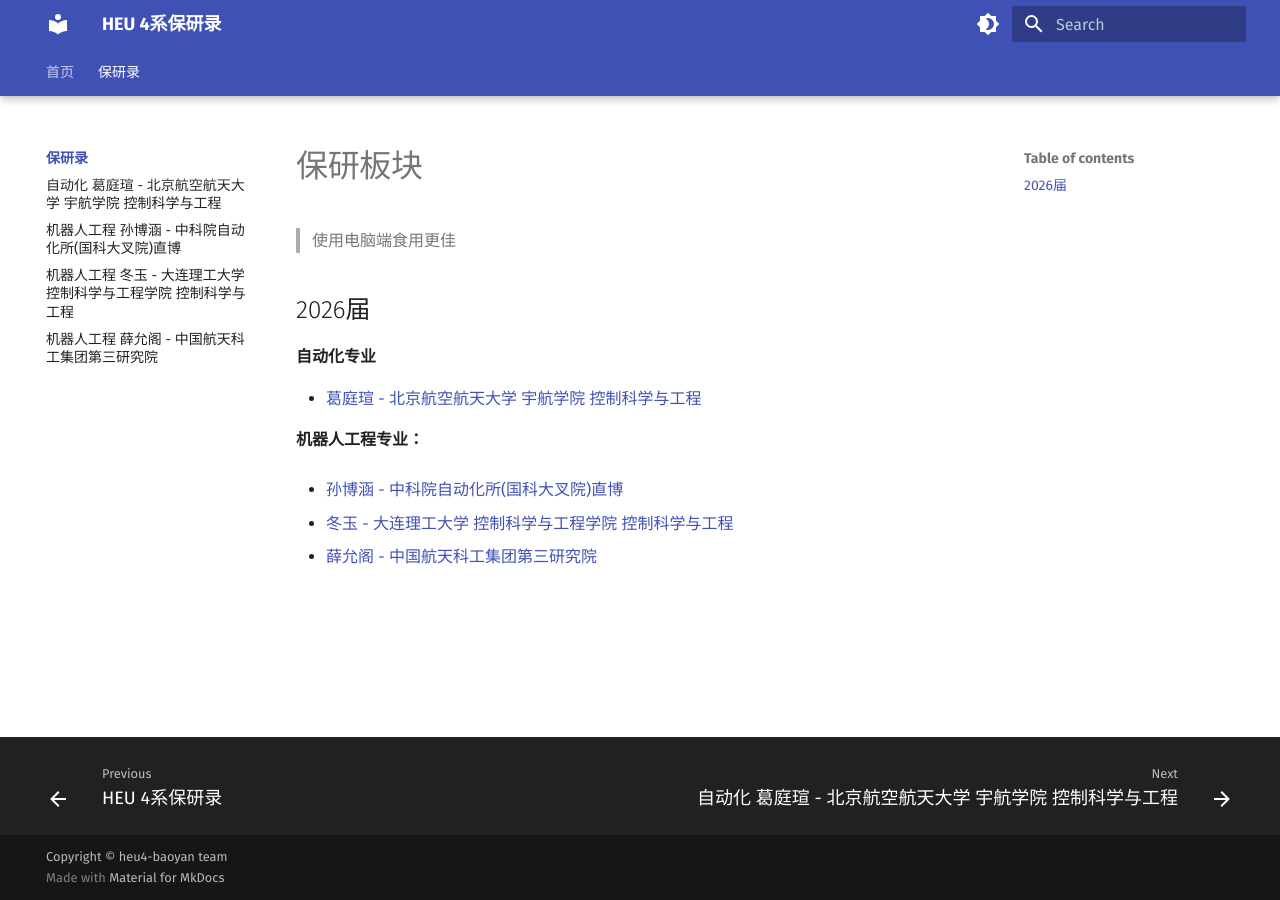
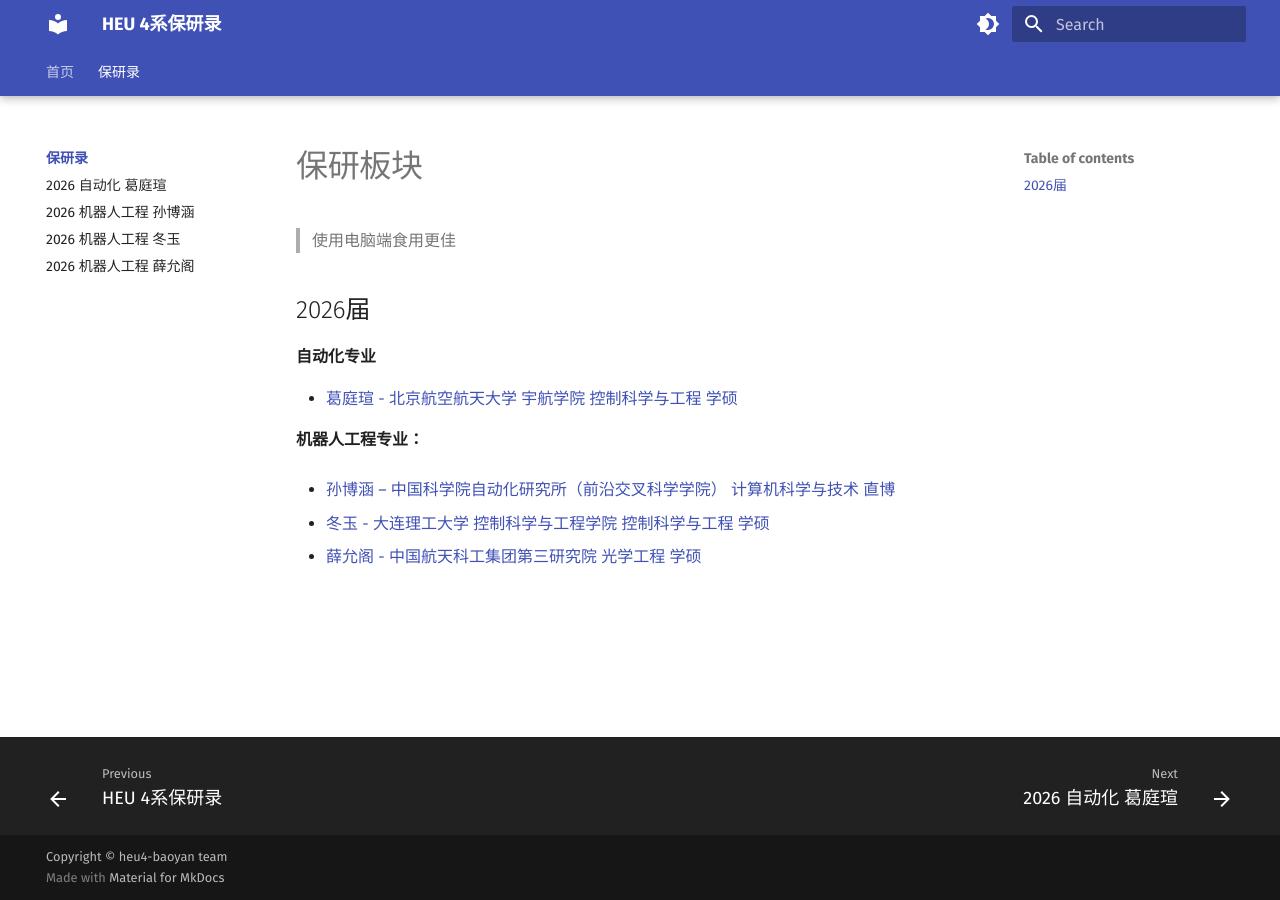
Before and after one commit to heu4-baoyan/heu4-baoyan, an MkDocs documentation site: the page built from docs/baoyan/index.md, in a window 1280 px wide. Built offline with MkDocs 1.6.1 and Material for MkDocs 9.7.7, drawn with Linux system fonts in a browser that asks for light colours.

Commit message:
feat: 更新文档与配置

```diff
--- a/docs/baoyan/index.md
+++ b/docs/baoyan/index.md
@@ -5,12 +5,12 @@
 ## 2026届
 **自动化专业**<br>
 
-- [葛庭瑄 - 北京航空航天大学 宇航学院 控制科学与工程](./CompSci/2026/cases/tingxuange.md)<br>
+- [葛庭瑄 - 北京航空航天大学 宇航学院 控制科学与工程 学硕](./CompSci/2026/cases/tingxuange.md)<br>
 
 **机器人工程专业：**<br>
 
-- [孙博涵 - 中科院自动化所(国科大叉院)直博](./CompSci/2026/cases/bohansun.md)<br>
+- [ 孙博涵 – 中国科学院自动化研究所（前沿交叉科学学院） 计算机科学与技术 直博](./CompSci/2026/cases/bohansun.md)<br>
 
-- [冬玉 - 大连理工大学 控制科学与工程学院 控制科学与工程](./CompSci/2026/cases/dongyu.md)<br>
+- [冬玉 - 大连理工大学 控制科学与工程学院 控制科学与工程 学硕](./CompSci/2026/cases/dongyu.md)<br>
 
-- [薛允阁 - 中国航天科工集团第三研究院](./CompSci/2026/cases/yungexue.md)<br>
+- [薛允阁 - 中国航天科工集团第三研究院 光学工程 学硕](./CompSci/2026/cases/yungexue.md)<br>
--- a/mkdocs.yml
+++ b/mkdocs.yml
@@ -8,10 +8,10 @@ nav:
     - index.md
   - 保研录:
     - baoyan/index.md
-    - 自动化 葛庭瑄 - 北京航空航天大学 宇航学院 控制科学与工程: baoyan/CompSci/2026/cases/tingxuange.md
-    - 机器人工程 孙博涵 - 中科院自动化所(国科大叉院)直博: baoyan/CompSci/2026/cases/bohansun.md
-    - 机器人工程 冬玉 - 大连理工大学 控制科学与工程学院 控制科学与工程: baoyan/CompSci/2026/cases/dongyu.md
-    - 机器人工程 薛允阁 - 中国航天科工集团第三研究院: baoyan/CompSci/2026/cases/yungexue.md
+    - 2026 自动化 葛庭瑄: baoyan/CompSci/2026/cases/tingxuange.md
+    - 2026 机器人工程 孙博涵: baoyan/CompSci/2026/cases/bohansun.md
+    - 2026 机器人工程 冬玉: baoyan/CompSci/2026/cases/dongyu.md
+    - 2026 机器人工程 薛允阁: baoyan/CompSci/2026/cases/yungexue.md
 
 theme:
   name: material
```
Also changed, not shown: docs/baoyan/CompSci/2026/cases/bohansun.md (+1 -1 lines), docs/baoyan/CompSci/2026/cases/dongyu.md (+1 -1 lines), docs/baoyan/CompSci/2026/cases/tingxuange.md (+1 -1 lines), docs/baoyan/CompSci/2026/cases/yungexue.md (+3 -1 lines), site/404.html, site/baoyan/CompSci/2026/cases/bohansun/index.html, site/baoyan/CompSci/2026/cases/dongyu/index.html, site/baoyan/CompSci/2026/cases/tingxuange/index.html, site/baoyan/CompSci/2026/cases/yungexue/index.html, site/baoyan/index.html, site/baoyan/template/index.html, site/index.html, site/main/about/index.html, site/main/appendix/index.html, 3 more files.
